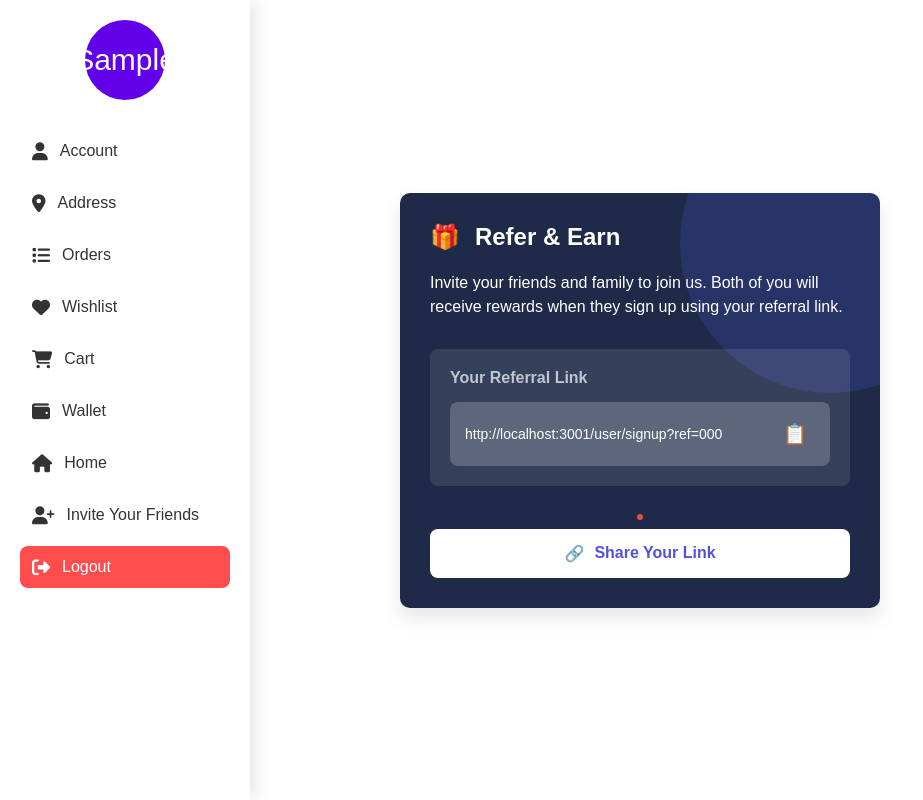
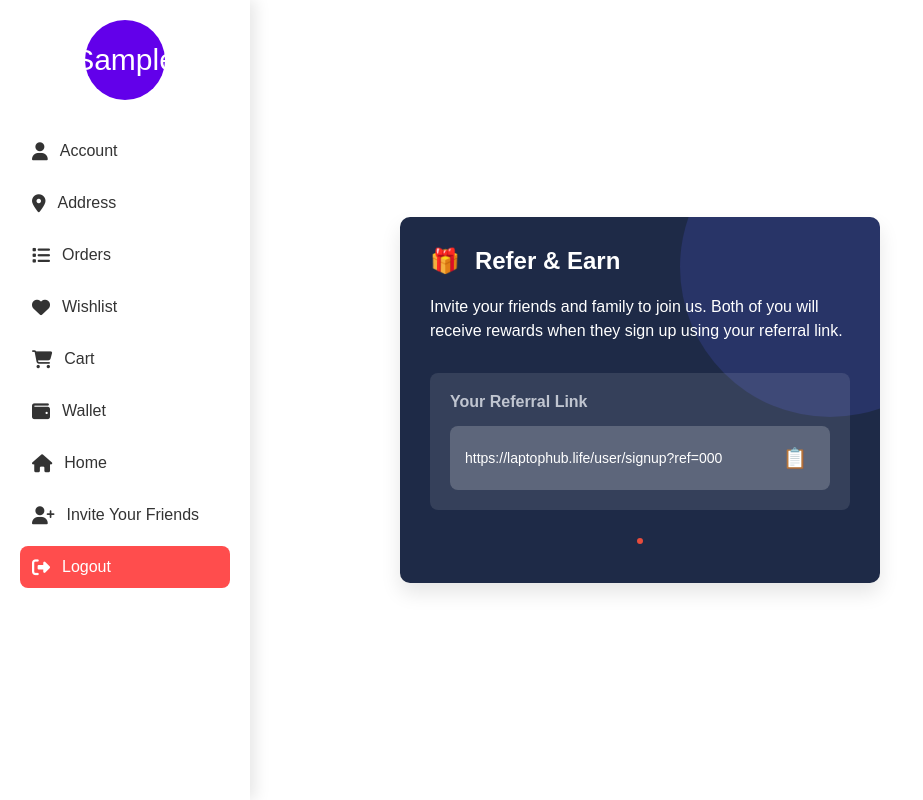
Before and after one commit to Nizaam81/Laptop-Hub, a Node server app: template views/user/referal.ejs in a window 1280 px wide. Shown: the whole page, without its empty margins (0-923 px from the left). Run offline with Node 20, Linux system fonts and the light colour scheme; tables that the repository leaves empty hold one stand-in row (values such as "Sample post"); the template is opened without the code that fills it: values that come from a table or form of the project are taken from there, most other values are stand-ins (such as "Sample title", 1, 10 or a date in 2020); some libraries are stand-ins or nearby versions.

Commit message:
edited referal url

```diff
--- a/views/user/referal.ejs
+++ b/views/user/referal.ejs
@@ -221,7 +221,7 @@
         <h2 class="referral-section-title">Your Referral Link</h2>
         <div class="referral-link-container">
           <span class="referral-link"
-            >http://localhost:3001/user/signup?ref=<%=data.referralCode  %></span
+            >https://laptophub.life/user/signup?ref=<%=data.referralCode  %></span
           >
           <button class="copy-button" aria-label="Copy referral link">
             📋
@@ -233,10 +233,7 @@
         <span class="dot"></span>
       </div>
 
-      <button class="share-button">
-        <span class="share-icon">🔗</span>
-        Share Your Link
-      </button>
+
     </div>
 
     <script>
```
